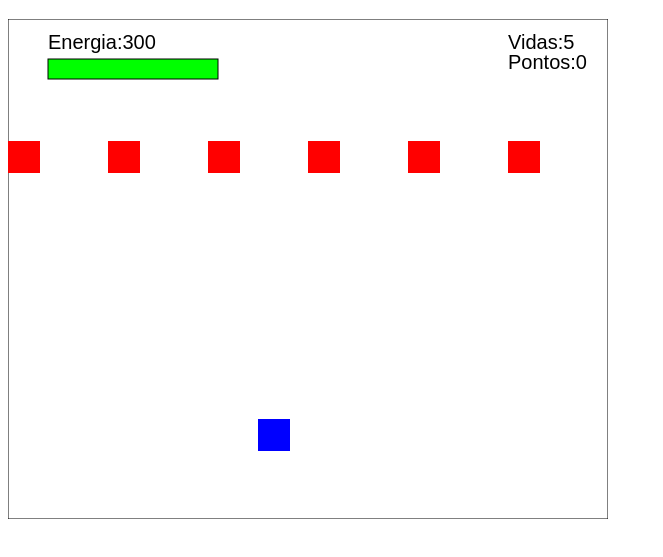
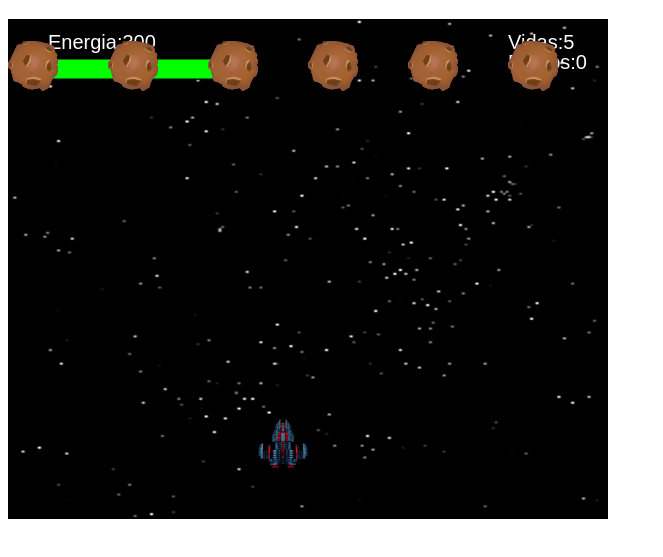
Before and after one commit to ufjf-dcc104/dcc104-canvas-exr02-luidgisarto, a plain HTML site: page index.html in a window 1280 px wide. Shown: the part 61-618 px from the top of the page, without its empty margins (0-663 px from the left). Drawn offline with Linux system fonts and the light colour scheme.

Commit message:
Adiciona imagem

```diff
--- /dev/null
+++ b/images.js
@@ -0,0 +1,15 @@
+function ImageLoader(){
+    this.images = {};
+}
+
+ImageLoader.prototype.load = function (key, imgURL) {
+  var img = new Image();
+  img.src = imgURL;
+  this.images[key] = img;
+};
+
+ImageLoader.prototype.inicializar = function (){
+    this.load("nave", "images/nave.png");
+    this.load("inimigo", "images/inimigo.png");
+    this.load("tiro", "images/tiro.png");
+}
--- a/index.html
+++ b/index.html
@@ -6,11 +6,12 @@
     <title>DCC 104 - Space Shooter</title>
     <script src="sprite.js" charset="utf-8"></script>
     <script src="level.js" charset="utf-8"></script>
+    <script src="images.js" charset="utf-8"></script>
 </head>
 
 <body>
     <h1>DCC 104 - Space Shooter</h1>
-    <canvas id="canvas" width="600" height="500"></canvas>
+    <canvas id="canvas" width="600" height="500" style="background-image: url('images/fundo.png');"></canvas>
 
 </body>
 
@@ -21,14 +22,16 @@
     var ctx = canvas.getContext("2d");
     var nave = obterNaveInicial();
     var level = new Level();
+    var il = new ImageLoader();
     var vidas = 5;
     var pontos = 0;
-
+    il.inicializar();
+    level.imageLib = il;
     level.inicializar();
     desenha();
 
     function desenha() {
-        var fps = 50;
+        var fps = 120;
         var dt = 1 / fps;
         requestAnimationFrame(desenha);
         inicializar(ctx);
@@ -40,7 +43,7 @@
                 inimigo.color = "green";
             });
 
-        nave.desenhar(ctx);
+        nave.desenhar(ctx, il.images["nave"]);
         level.desenhar(ctx);
         level.atingido();
         habilitarControles(nave);
@@ -55,7 +58,7 @@
     }
 
     function obterNaveInicial(){
-        return new Sprite(250, 400, 32, 32, "blue");
+        return new Sprite(250, 400, 50,50, "blue");
     }
 
     function reiniciaLevel() {
@@ -73,7 +76,7 @@
         nave.x = 250;
         nave.y = 400;
         ctx.font = "20px Arial";
-        ctx.fillStyle = "black";
+        ctx.fillStyle = "white";
 
         //Desenha borda canvas
         ctx.clearRect(0, 0, canvas.width, canvas.height);
@@ -103,11 +106,11 @@
                 case 32:
                     level.atirar(nave);
                     break;
-                case 37:
-                    nave.vx -= 5;
+                case 65:
+                    nave.vx -= 10;
                     break;
-                case 39:
-                    nave.vx += 5;
+                case 68:
+                    nave.vx += 10;
                     break;
                 default:
             }
@@ -115,9 +118,9 @@
 
         addEventListener("keyup", function (e) {
             switch (e.keyCode) {
-                case 37:
+                case 65:
                     break;
-                case 39:
+                case 68:
                     break;
                 default:
 
--- a/level.js
+++ b/level.js
@@ -9,21 +9,22 @@ Level.prototype.inicializar = function () {
         var inimigo = new Sprite();
         inimigo.x = 100 * i;
         inimigo.y = 10;
-        inimigo.vy = 100;
+        inimigo.vy = 200;
         inimigo.color = "red";
-        inimigo.width = 32;
-        inimigo.height = 32;
+        inimigo.width = 50;
+        inimigo.height = 50;
+        inimigo.imgkey = "inimigo";
         this.sprites.push(inimigo);
     }
 }
 
 Level.prototype.desenhar = function (ctx) {
     for (var i = 0; i < this.sprites.length; i++) {
-        this.sprites[i].desenhar(ctx);
+        this.sprites[i].desenhar(ctx, this.imageLib.images[this.sprites[i].imgkey]);
     }
 
     for (var i = 0; i < this.tiros.length; i++) {
-        this.tiros[i].desenhar(ctx);
+        this.tiros[i].desenhar(ctx, this.imageLib.images[this.tiros[i].imgkey]);
     }
 
 }
@@ -45,12 +46,13 @@ Level.prototype.atirar = function (alvo) {
     var tiro = new Sprite();
     tiro.x = alvo.x + 10;
     tiro.y = alvo.y;
-    tiro.vy = -100;
+    tiro.vy = -400;
     tiro.width = 8;
     tiro.height = 16;
     tiro.color = "orange";
+    tiro.imgkey = "tiro";
     this.tiros.push(tiro);
-    alvo.cooldown = 1;
+    alvo.cooldown = 0;
 }
 
 Level.prototype.colidiuCom = function (alvo, resolveColisao) {
--- a/sprite.js
+++ b/sprite.js
@@ -12,9 +12,9 @@ function Sprite(x, y, w, h, cor) {
   this.cooldown = 0;
 }
 
-Sprite.prototype.desenhar = function (ctx) {
+Sprite.prototype.desenhar = function (ctx, img) {
   ctx.fillStyle = this.color;
-  ctx.fillRect(this.x, this.y, this.width, this.height);
+  ctx.drawImage(img, this.x, this.y, this.width, this.height);
 };
 
 Sprite.prototype.mover = function (dt) {
```
Also changed, not shown: images/fundo.jpg (added), images/fundo.png (added), images/fundo2.jpg (added), images/fundo3.jpg (added), images/inimigo.png (added), images/inimigo2.png (added), images/nave.png (added), images/nave2.png (added), images/nave3.png (added), images/tiro.png (added).
